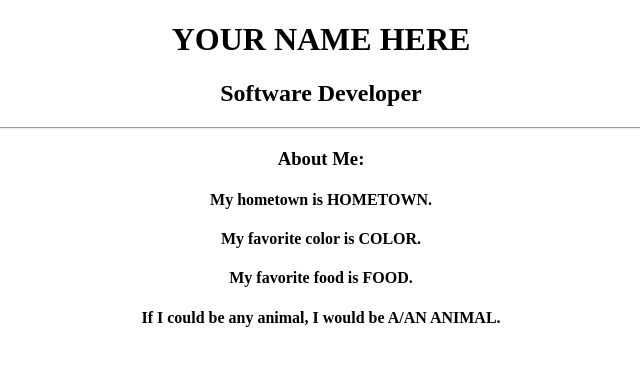
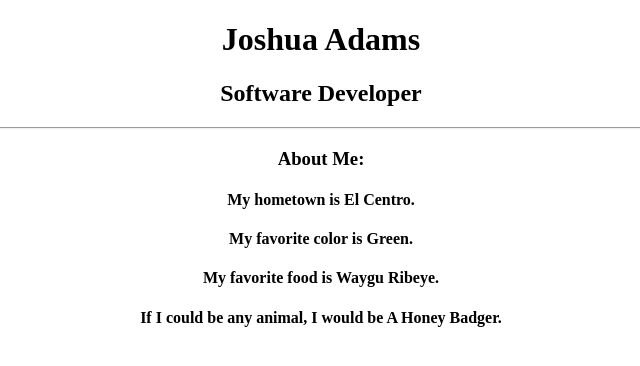
Before and after one commit to JAdams222/MyProfile, a plain HTML site: page index.html in a window 1280 px wide. Shown: the whole page, without its empty margins (319-959 px from the left). Drawn offline with Linux system fonts and the light colour scheme.

Commit message:
updated content in index.html

```diff
--- a/index.html
+++ b/index.html
@@ -7,14 +7,14 @@
 		  </head>
 		  <body>
 			<div align="center">
-				<h1>YOUR NAME HERE</h1>
+				<h1>Joshua Adams</h1>
 				<h2>Software Developer</h2>
 				<hr>
 				<h3>About Me:</h3>
-					<h4>My hometown is HOMETOWN.</h4>
-					<h4>My favorite color is COLOR.</h4>
-					<h4>My favorite food is FOOD.</h4>
-					<h4>If I could be any animal, I would be A/AN ANIMAL.</h4>
+					<h4>My hometown is El Centro.</h4>
+					<h4>My favorite color is Green.</h4>
+					<h4>My favorite food is Waygu Ribeye.</h4>
+					<h4>If I could be any animal, I would be A Honey Badger.</h4>
 			</div>
 		  </body>
 		</html>
```
